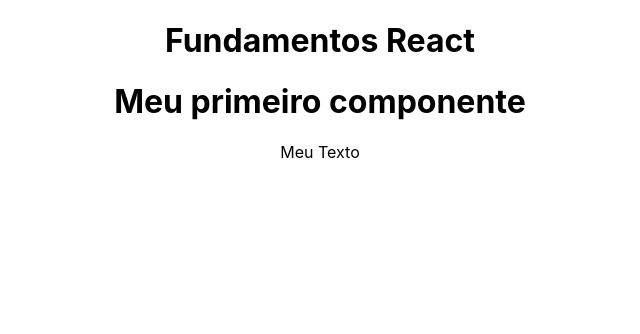
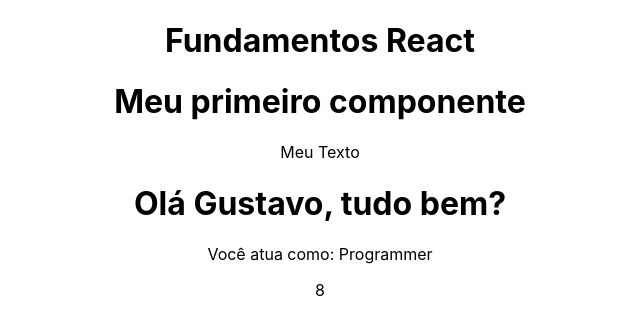
Before and after one commit to fernandesgustavo/curso_react, a React (Create React App) app in the folder 2_FUNDAMENTOS/fundamentos/: page / in a window 1280 px wide. Shown: the top 334 px of the page, without its empty margins (320-960 px from the left). Built offline with nearby package versions, Linux system fonts and the light colour scheme.

Commit message:
Seção 2 - Aula 26 - Template Expressions

```diff
--- a/2_FUNDAMENTOS/fundamentos/src/App.js
+++ b/2_FUNDAMENTOS/fundamentos/src/App.js
@@ -1,5 +1,6 @@
 // components
 import FirstComponent from "./components/FirstComponent"
+import TemplateExpressions from "./components/TemplateExpressions";
 
 // styles / CSS
 import "./App.css";
@@ -9,6 +10,7 @@
     <div className="App">
       <h1>Fundamentos React</h1>
       <FirstComponent />
+      <TemplateExpressions />
     </div>
   );
 }
--- /dev/null
+++ b/2_FUNDAMENTOS/fundamentos/src/components/TemplateExpressions.js
@@ -0,0 +1,20 @@
+const TemplateExpressions = () => {
+
+    // const name = "Gustavo"
+    const data = {
+        name: "Gustavo",
+        age: 29,
+        job: "Programmer",
+    };
+
+    return(
+        <div>
+            <h1>Olá {data.name}, tudo bem?</h1>
+            <p>Você atua como: {data.job}</p>
+            <p>{4 + 4}</p>
+            <p>{console.log("JSX React")}</p>
+        </div>
+    )
+}
+
+export default TemplateExpressions;
```
